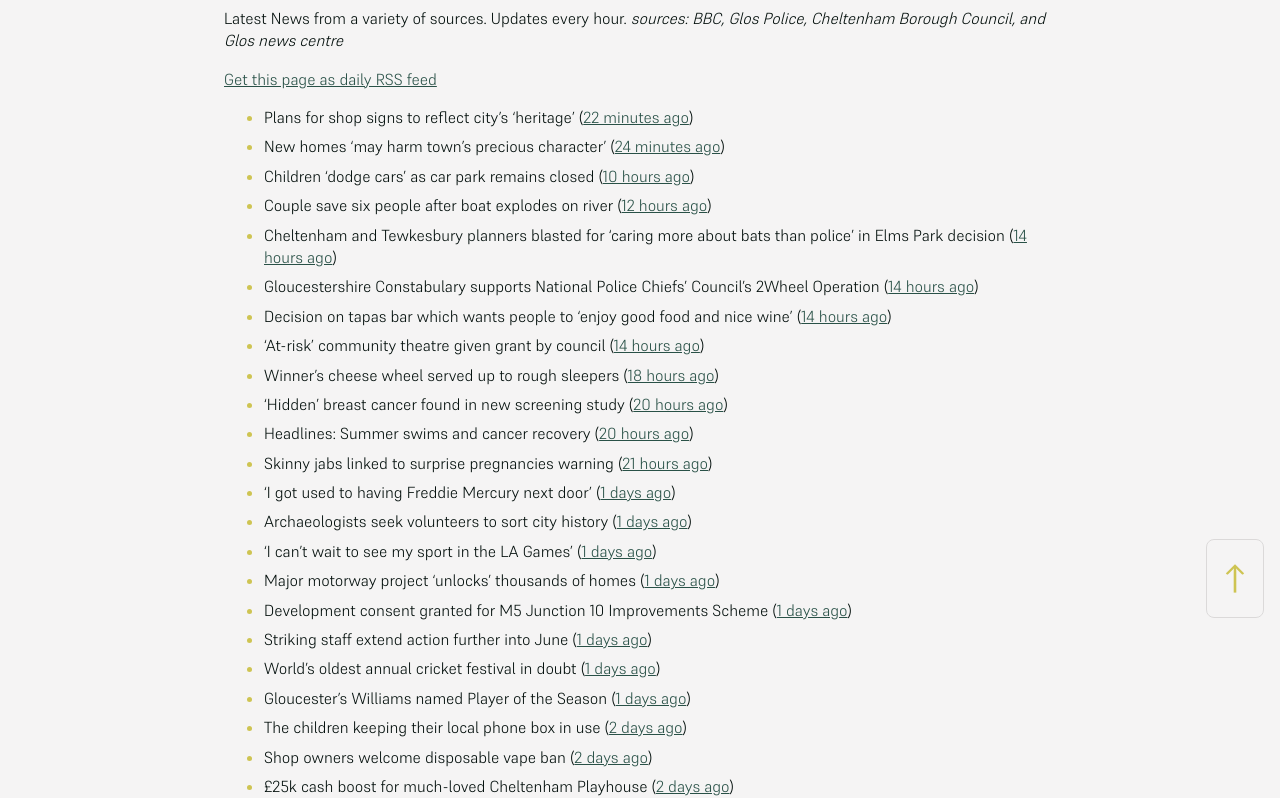
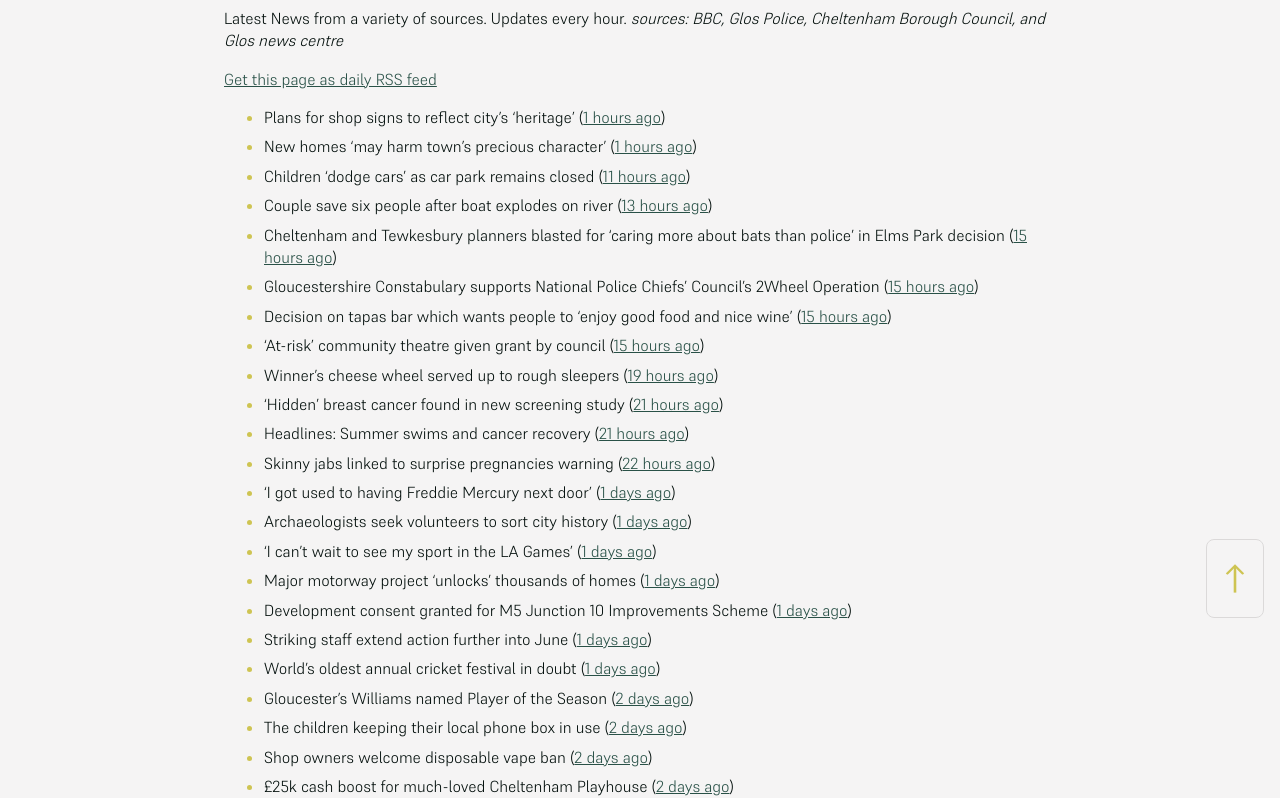
Before and after one commit to mat-0/cheltenham-open-data, a Jekyll site: the page built from _pages/news.md, in a window 1280 px wide. Shown: the part 266-1064 px from the top of the page. Built offline with Jekyll 4.4.1, drawn with Linux system fonts in a browser that asks for light colours.

Commit message:
Updated 2025-06-06 06:59:29

```diff
--- a/_pages/news.md
+++ b/_pages/news.md
@@ -12,18 +12,18 @@ _sources: BBC, Glos Police, Cheltenham Borough Council, and Glos news centre_
 [Get this page as daily RSS feed](/daily.rss)
 
 <!-- news_marker starts -->
-- Plans for shop signs to reflect city's 'heritage' ([22 minutes ago](https://www.bbc.com/news/articles/c77153njmlko))
-- New homes 'may harm town's precious character' ([24 minutes ago](https://www.bbc.com/news/articles/c5yxr023e19o))
-- Children 'dodge cars' as car park remains closed ([10 hours ago](https://www.bbc.com/news/articles/c15v3072q04o))
-- Couple save six people after boat explodes on river ([12 hours ago](https://www.bbc.com/news/articles/cq54p798dxlo))
-- Cheltenham and Tewkesbury planners blasted for ‘caring more about bats than police’ in Elms Park decision ([14 hours ago](https://gloucesternewscentre.co.uk/cheltenham-and-tewkesbury-planners-blasted-for-caring-more-about-bats-than-police-in-elms-park-decision/))
-- Gloucestershire Constabulary supports National Police Chiefs’ Council’s 2Wheel Operation ([14 hours ago](https://gloucesternewscentre.co.uk/gloucestershire-constabulary-supports-national-police-chiefs-councils-2wheel-operation/))
-- Decision on tapas bar which wants people to ‘enjoy good food and nice wine’ ([14 hours ago](https://gloucesternewscentre.co.uk/decision-on-tapas-bar-which-wants-people-to-enjoy-good-food-and-nice-wine/))
-- 'At-risk' community theatre given grant by council ([14 hours ago](https://www.bbc.com/news/articles/c2kq2d2e71zo))
-- Winner's cheese wheel served up to rough sleepers ([18 hours ago](https://www.bbc.com/news/articles/cvg9z4l01ygo))
-- 'Hidden' breast cancer found in new screening study ([20 hours ago](https://www.bbc.com/news/articles/cd90g95q8v0o))
-- Headlines: Summer swims and cancer recovery ([20 hours ago](https://www.bbc.com/news/articles/ckgxpzv9r41o))
-- Skinny jabs linked to surprise pregnancies warning ([21 hours ago](https://www.bbc.co.uk/sounds/play/p0lgh4cd))
+- Plans for shop signs to reflect city's 'heritage' ([1 hours ago](https://www.bbc.com/news/articles/c77153njmlko))
+- New homes 'may harm town's precious character' ([1 hours ago](https://www.bbc.com/news/articles/c5yxr023e19o))
+- Children 'dodge cars' as car park remains closed ([11 hours ago](https://www.bbc.com/news/articles/c15v3072q04o))
+- Couple save six people after boat explodes on river ([13 hours ago](https://www.bbc.com/news/articles/cq54p798dxlo))
+- Cheltenham and Tewkesbury planners blasted for ‘caring more about bats than police’ in Elms Park decision ([15 hours ago](https://gloucesternewscentre.co.uk/cheltenham-and-tewkesbury-planners-blasted-for-caring-more-about-bats-than-police-in-elms-park-decision/))
+- Gloucestershire Constabulary supports National Police Chiefs’ Council’s 2Wheel Operation ([15 hours ago](https://gloucesternewscentre.co.uk/gloucestershire-constabulary-supports-national-police-chiefs-councils-2wheel-operation/))
+- Decision on tapas bar which wants people to ‘enjoy good food and nice wine’ ([15 hours ago](https://gloucesternewscentre.co.uk/decision-on-tapas-bar-which-wants-people-to-enjoy-good-food-and-nice-wine/))
+- 'At-risk' community theatre given grant by council ([15 hours ago](https://www.bbc.com/news/articles/c2kq2d2e71zo))
+- Winner's cheese wheel served up to rough sleepers ([19 hours ago](https://www.bbc.com/news/articles/cvg9z4l01ygo))
+- 'Hidden' breast cancer found in new screening study ([21 hours ago](https://www.bbc.com/news/articles/cd90g95q8v0o))
+- Headlines: Summer swims and cancer recovery ([21 hours ago](https://www.bbc.com/news/articles/ckgxpzv9r41o))
+- Skinny jabs linked to surprise pregnancies warning ([22 hours ago](https://www.bbc.co.uk/sounds/play/p0lgh4cd))
 - 'I got used to having Freddie Mercury next door' ([1 days ago](https://www.bbc.com/news/articles/cp8ydj0kplyo))
 - Archaeologists seek volunteers to sort city history ([1 days ago](https://www.bbc.com/news/articles/cgj8z5vj2n4o))
 - 'I can't wait to see my sport in the LA Games' ([1 days ago](https://www.bbc.com/news/articles/cjdz8yyl92ro))
@@ -31,7 +31,7 @@ _sources: BBC, Glos Police, Cheltenham Borough Council, and Glos news centre_
 - Development consent granted for M5 Junction 10 Improvements Scheme ([1 days ago](https://gloucesternewscentre.co.uk/development-consent-granted-for-m5-junction-10-improvements-scheme/))
 - Striking staff extend action further into June ([1 days ago](https://www.bbc.com/news/articles/cz9y0dnl0k3o))
 - World's oldest annual cricket festival in doubt ([1 days ago](https://www.bbc.com/news/articles/cvgvlx1ve79o))
-- Gloucester's Williams named Player of the Season ([1 days ago](https://www.bbc.com/sport/rugby-union/articles/c1kvr1gerj3o))
+- Gloucester's Williams named Player of the Season ([2 days ago](https://www.bbc.com/sport/rugby-union/articles/c1kvr1gerj3o))
 - The children keeping their local phone box in use ([2 days ago](https://www.bbc.com/news/articles/c1dekpd164no))
 - Shop owners welcome disposable vape ban ([2 days ago](https://www.bbc.com/news/articles/cgle5pgy4lgo))
 - £25k cash boost for much-loved Cheltenham Playhouse ([2 days ago](https://gloucesternewscentre.co.uk/25k-cash-boost-for-much-loved-cheltenham-playhouse/))
```
Also changed, not shown: _data/flood.json (+4 -4 lines), index.md (+5 -5 lines).
